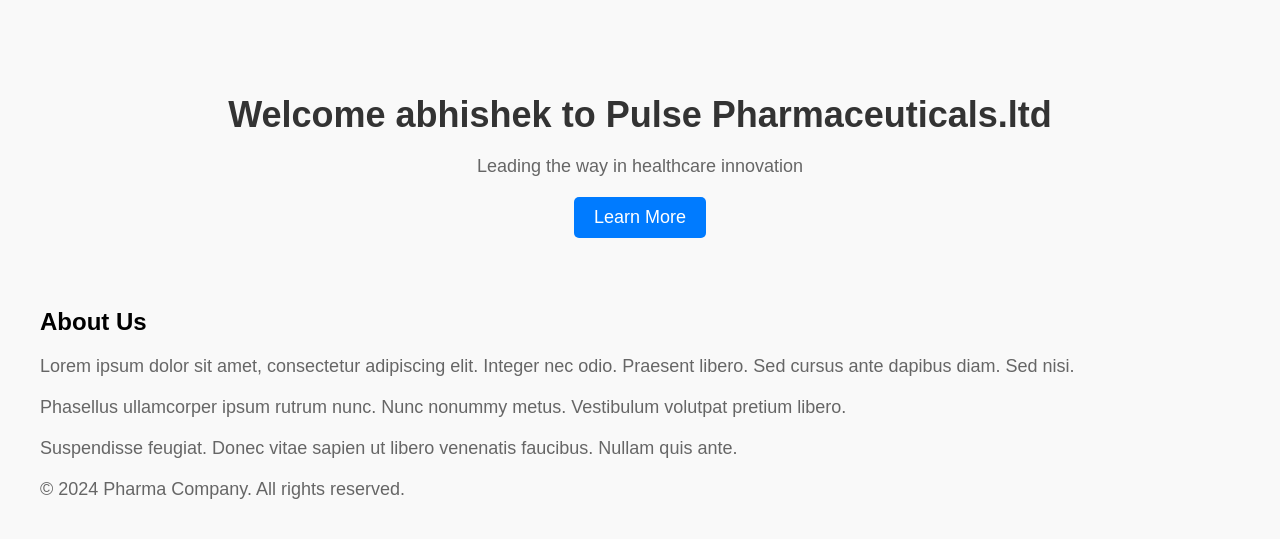
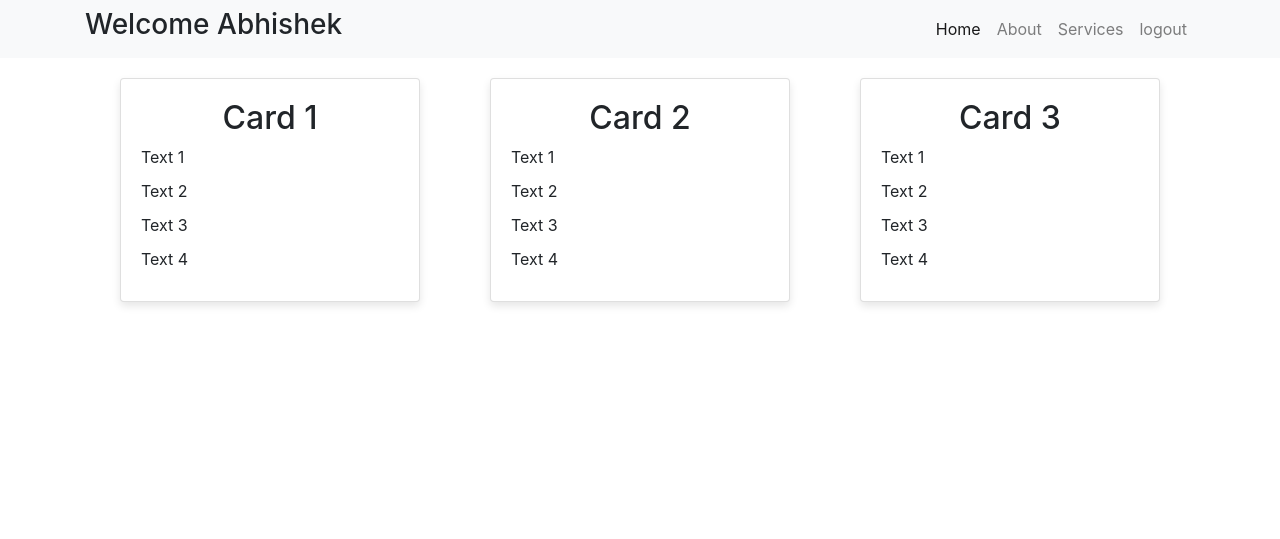
Before and after one commit to Pulse789400/EMI_traker, a Django app: page / in a window 1280 px wide. Shown: the top 539 px of the page. Run offline with Django 5.2, Linux system fonts and the light colour scheme; a user stored in the database is signed in; some libraries are stand-ins or nearby versions.

Commit message:
datapage

```diff
--- a/emi_traker/settings.py
+++ b/emi_traker/settings.py
@@ -23,9 +23,9 @@
 SECRET_KEY = 'django-insecure-nlbuq__zpsbhlofddaxozb*54!*^0f%ssjki76nqfz9c4tttz&'
 
 # SECURITY WARNING: don't run with debug turned on in production!
-DEBUG = True
+DEBUG = False
 
-ALLOWED_HOSTS = []
+ALLOWED_HOSTS = ["*"]
 
 
 # Application definition
--- a/login/views.py
+++ b/login/views.py
@@ -14,11 +14,16 @@
             return redirect('home')
         else:
             return render(request, 'login/index.html', {'error': 'Sorry. The Username and Passwords do not match.'})
-    list=dir(request)
-    for i in list:
-        print(i)
+    else:
+        if request.user.is_authenticated:
+            return render(request,"data/data.html",{'name':request.user})
+        else:
+            return render(request, 'login/index.html',{})
 
-    return render(request,"data/data.html",{'name':request.user})
+
+
+
+
 
 def login_request(request):
     pass
--- a/templates/data/data.html
+++ b/templates/data/data.html
@@ -1,80 +1,91 @@
 <!DOCTYPE html>
 <html lang="en">
 <head>
+<style>
+    .container {
+        display: flex;
+        flex-wrap: wrap;
+        justify-content: space-around; /* Horizontal alignment for web */
+        align-items: center; /* Vertical alignment for mobile */
+    }
+    .card {
+        width: 300px;
+        padding: 20px;
+        margin: 20px;
+        background-color: #f0f0f0;
+        border-radius: 10px;
+        box-shadow: 0 4px 8px rgba(0, 0, 0, 0.1);
+    }
+    h2 {
+        text-align: center;
+        margin-bottom: 20px;
+    }
+    .text {
+        margin-bottom: 10px;
+    }
+    h3 {
+        text-transform: capitalize;
+      }
+      </style>
     <meta charset="UTF-8">
     <meta name="viewport" content="width=device-width, initial-scale=1.0">
-    <title>Pharma Company - Welcome</title>
-    <style>
-        /* CSS styles for the landing page */
-        body {
-            font-family: Arial, sans-serif;
-            margin: 0;
-            padding: 0;
-            background-color: #f9f9f9;
-        }
-
-        .container {
-            max-width: 1200px;
-            margin: 0 auto;
-            padding: 20px;
-        }
-
-        header {
-            text-align: center;
-            padding: 50px 0;
-        }
-
-        h1 {
-            font-size: 36px;
-            color: #333;
-            margin-bottom: 20px;
-        }
-
-        p {
-            font-size: 18px;
-            color: #666;
-            margin-bottom: 20px;
-        }
-
-        .btn {
-            display: inline-block;
-            padding: 10px 20px;
-            background-color: #007bff;
-            color: #fff;
-            text-decoration: none;
-            font-size: 18px;
-            border-radius: 5px;
-            transition: background-color 0.3s ease;
-        }
-
-        .btn:hover {
-            background-color: #0056b3;
-        }
-    </style>
+    <title>My Website</title>
+    <link rel="stylesheet" href="https://maxcdn.bootstrapcdn.com/bootstrap/4.5.2/css/bootstrap.min.css">
 </head>
 <body>
 
+<nav class="navbar navbar-expand-lg navbar-light bg-light">
+    <div class="container">
+        <h3>Welcome {{name}}</h3>
+        <button class="navbar-toggler" type="button" data-toggle="collapse" data-target="#navbarSupportedContent" aria-controls="navbarSupportedContent" aria-expanded="false" aria-label="Toggle navigation">
+            <span class="navbar-toggler-icon"></span>
+        </button>
+
+        <div class="collapse navbar-collapse" id="navbarSupportedContent">
+            <ul class="navbar-nav ml-auto">
+                <li class="nav-item active">
+                    <a class="nav-link" href="#">Home <span class="sr-only">(current)</span></a>
+                </li>
+                <li class="nav-item">
+                    <a class="nav-link" href="#">About</a>
+                </li>
+                <li class="nav-item">
+                    <a class="nav-link" href="#">Services</a>
+                </li>
+                <li class="nav-item">
+                    <a class="nav-link" href="{% url 'logout_request' %}">logout</a>
+                </li>
+            </ul>
+        </div>
+    </div>
+</nav>
+
 <div class="container">
-    <header>
-        <h1>Welcome {{name}} to Pulse Pharmaceuticals.ltd </h1>
-
-        <p>Leading the way in healthcare innovation</p>
-        <a href="#about" class="btn">Learn More</a>
-    </header>
-
-    <section id="about">
-        <h2>About Us</h2>
-        <p>Lorem ipsum dolor sit amet, consectetur adipiscing elit. Integer nec odio. Praesent libero. Sed cursus ante dapibus diam. Sed nisi.</p>
-        <p>Phasellus ullamcorper ipsum rutrum nunc. Nunc nonummy metus. Vestibulum volutpat pretium libero.</p>
-        <p>Suspendisse feugiat. Donec vitae sapien ut libero venenatis faucibus. Nullam quis ante.</p>
-    </section>
-
-    <!-- Add more sections for products, services, testimonials, etc. -->
-
-    <footer>
-        <p>&copy; 2024 Pharma Company. All rights reserved.</p>
-    </footer>
+    <div class="card">
+        <h2>Card 1</h2>
+        <div class="text">Text 1</div>
+        <div class="text">Text 2</div>
+        <div class="text">Text 3</div>
+        <div class="text">Text 4</div>
+    </div>
+    <div class="card">
+        <h2>Card 2</h2>
+        <div class="text">Text 1</div>
+        <div class="text">Text 2</div>
+        <div class="text">Text 3</div>
+        <div class="text">Text 4</div>
+    </div>
+    <div class="card">
+        <h2>Card 3</h2>
+        <div class="text">Text 1</div>
+        <div class="text">Text 2</div>
+        <div class="text">Text 3</div>
+        <div class="text">Text 4</div>
+    </div>
 </div>
 
+<script src="https://code.jquery.com/jquery-3.5.1.slim.min.js"></script>
+<script src="https://cdn.jsdelivr.net/npm/@popperjs/core@2.5.4/dist/umd/popper.min.js"></script>
+<script src="https://maxcdn.bootstrapcdn.com/bootstrap/4.5.2/js/bootstrap.min.js"></script>
 </body>
 </html>
```
Also changed, not shown: templates/404.html (added, +73 -0 lines), templates/login/index.html (+16 -1 lines), db.sqlite3.
